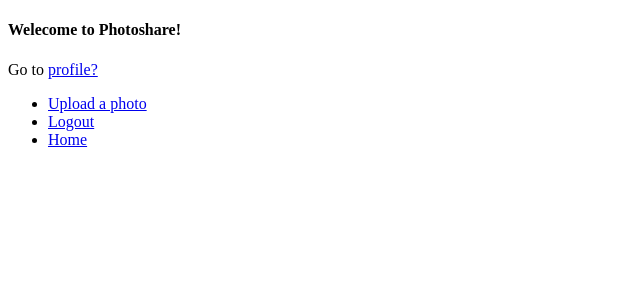
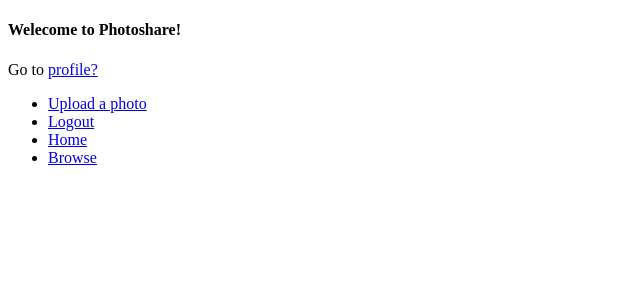
Before and after one commit to gavintanbu/CS460Project1, a Flask app: page / in a window 1280 px wide. Shown: the top 300 px of the page, without its empty margins (0-640 px from the left). Run offline with Flask 2, Linux system fonts and the light colour scheme; data comes from the database, SQL or seed files in the repository.

Commit message:
Added button to browse in hello.html

```diff
--- a/skeleton/templates/hello.html
+++ b/skeleton/templates/hello.html
@@ -29,4 +29,5 @@
 <li><a href='/upload'>Upload a photo</a> </li>
 <li><a href='/logout'>Logout</a></li>
 <li><a href='/'>Home</a></li>
+<li><a href='/browse'>Browse</a></li>
 </ul>
```
